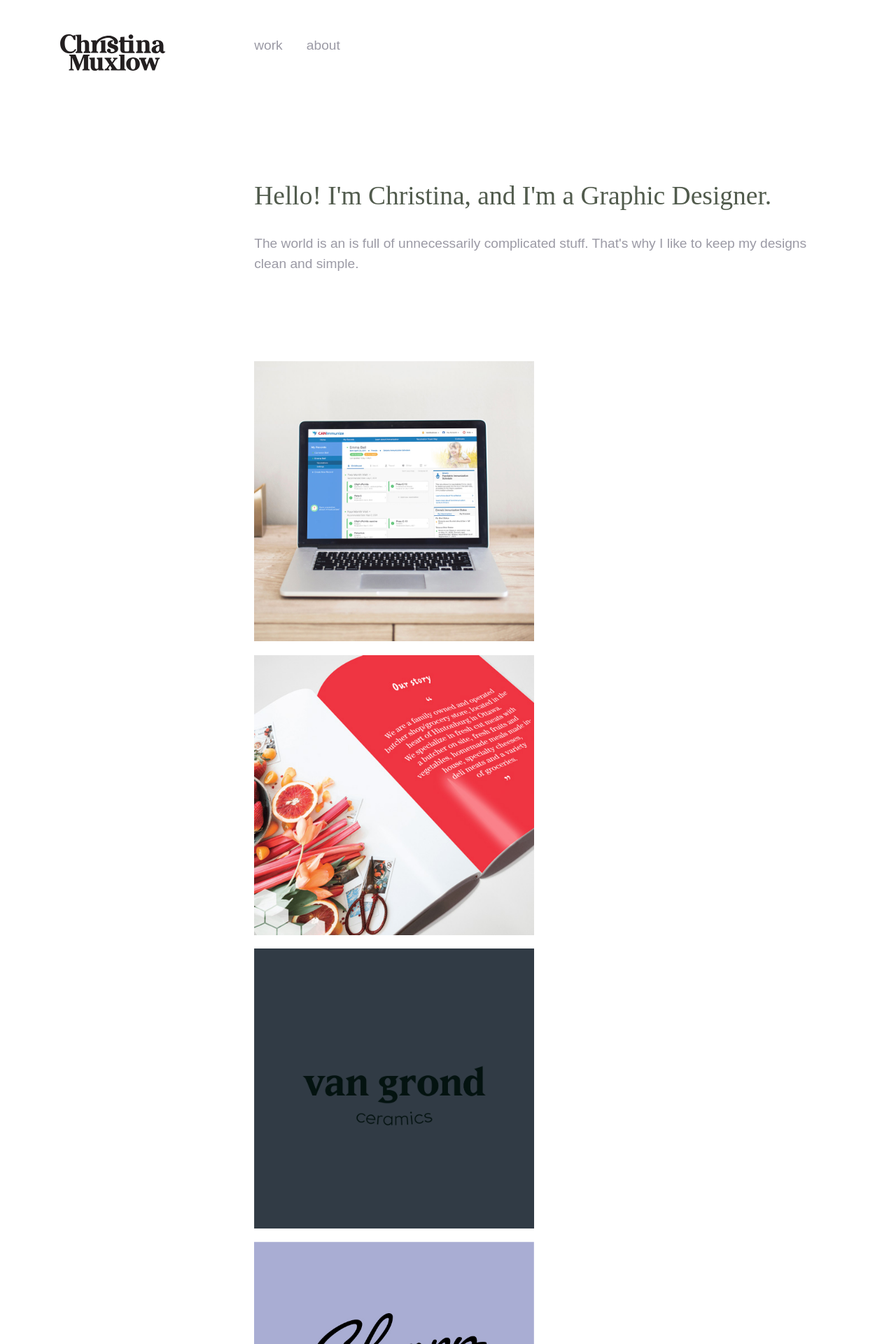
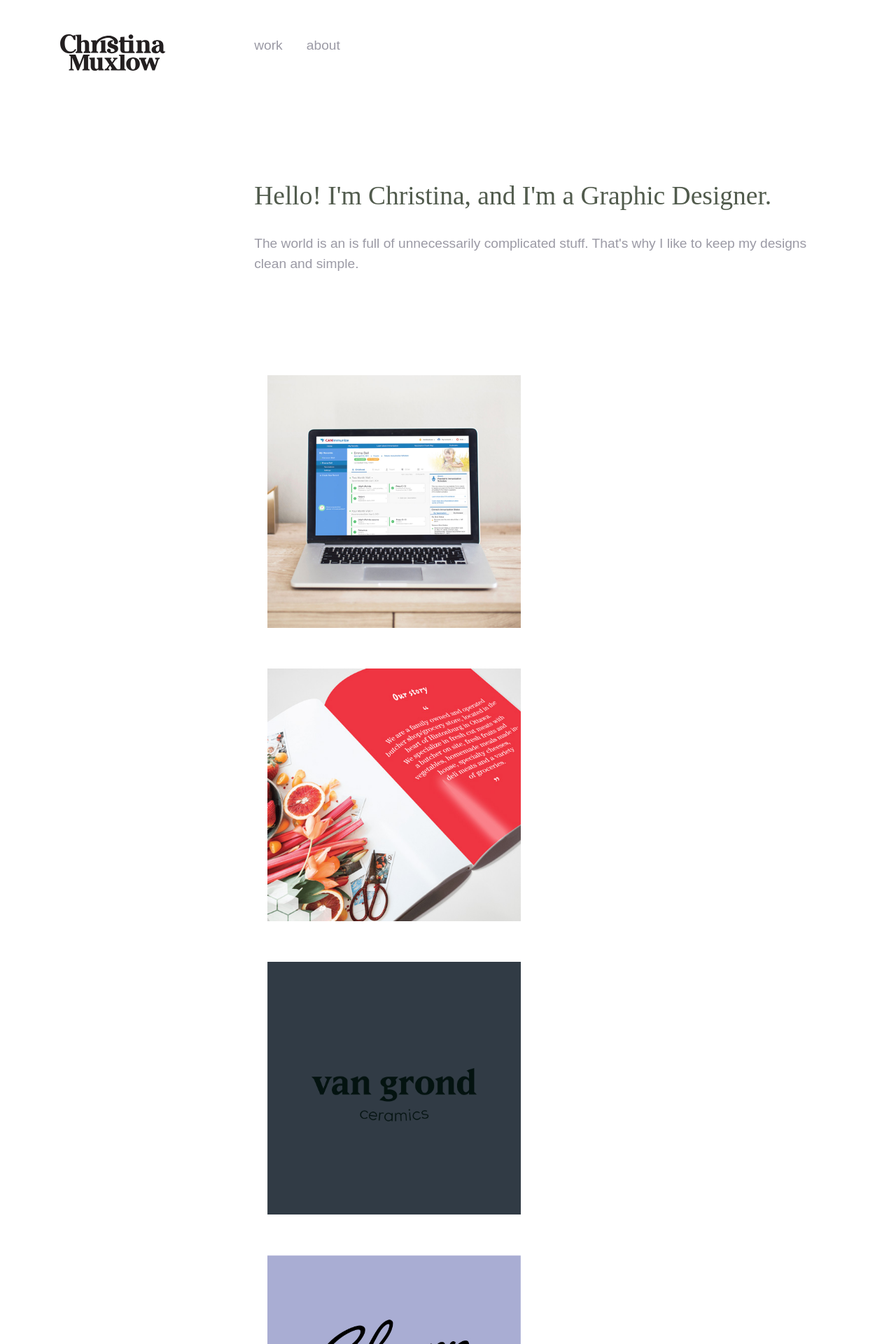
Before and after one commit to muxlowc/portfolio-site, a Jekyll site: the page built from index.html, in a window 1280 px wide. Shown: the top 1920 px of the page at 70% size. Built offline with Jekyll 4.4.1, drawn with Linux system fonts in a browser that asks for light colours.

Commit message:
changed bg images to figures

```diff
--- a/index.html
+++ b/index.html
@@ -7,41 +7,40 @@
   <section class="portfolio-content grid">
     <div class="unit xs-1 s-1 m-1 l-3-4 unit-offset-l-1-4 xl-3-4 unit-offset-xl-1-4">
       <div class="grid">
-        <a href="{{site.baseurl}}/ottawamhealth" class="card card1 unit xs-1 s-1 m-1 l-1-2 xl-1-3">
-          <div class="card-content">
-            <h5>Ottawa mHealth Lab</h5>
-            <p class="milli"><em>Web design, UI/UX, Print</em></p>
-          </div>
+        <a href="{{site.baseurl}}/ottawamhealth" class="card unit xs-1 s-1 m-1-2 l-1-2 xl-1-2">
+          <figure>
+            <img src="images/canimm-webclient1.jpg" alt="">
+            <figcaption class="card-content mega"><strong>Ottawa mHealth Lab</strong><br><em class="milli">Web Design, UI/UX</em></figcaption>
+          </figure>
         </a>
 
-        <a href="{{site.baseurl}}/hintonburg" class="card card2 unit xs-1 s-1 m-1 l-1-2 xl-2-3">
-          <div class="card-content">
-            <h5>Hintonburg Market</h5>
-            <p class="milli"><em>Branding, Print, Web Design</em></p>
-          </div>
+        <a href="{{site.baseurl}}/hintonburg" class="card unit xs-1 s-1 m-1-2 l-1-2 xl-1-2">
+          <figure>
+            <img src="images/hintonburg-project.jpg" alt="">
+            <figcaption class="card-content mega"><strong>Hintonburg Market</strong><br><em class="milli">Branding, Print</em></figcaption>
+          </figure>
         </a>
 
-        <a href="{{site.baseurl}}/van-grond" class="card card3 unit xs-1 s-1 m-1 l-1-2 xl-1-3">
-          <div class="card-content">
-            <h5>Van Grond Ceramics</h5>
-            <p class="milli"><em>Branding, Web Design, Print</em></p>
-          </div>
+        <a href="{{site.baseurl}}/van-grond" class="card unit xs-1 s-1 m-1-2 l-1-2 xl-1-2">
+          <figure>
+            <img src="images/van-grond-logo.jpg" alt="">
+            <figcaption class="card-content mega"><strong>Van Grond Ceramics</strong><br><em class="milli">Branding, Web Design, Print</em></figcaption>
+          </figure>
         </a>
 
-        <a href="{{site.baseurl}}/sharpasknives" class="card card4 unit xs-1 s-1 m-1 l-1-2 xl-1-3">
-          <div class="card-content">
-            <h5>Sharp as Knives</h5>
-            <p class="milli"><em>Typography, Branding</em></p>
-          </div>
+        <a href="{{site.baseurl}}/sharpasknives" class="card unit xs-1 s-1 m-1-2 l-1-2 xl-1-2">
+          <figure>
+            <img src="images/sharpasknives-logo.jpg" alt="">
+            <figcaption class="card-content mega"><strong>Sharp as Knives</strong><br><em class="milli">Branding, Typography</em></figcaption>
+          </figure>
         </a>
 
-        <a href="{{site.baseurl}}/ottawamhealth" class="card card1 unit xs-1 s-1 m-1 l-1-2 xl-1-3">
-          <div class="card-content">
-            <h5>CASA Styleguide</h5>
-            <p class="milli"><em>Print, Branding</em></p>
-          </div>
+        <a href="{{site.baseurl}}/casa" class="card unit xs-1 s-1 m-1-2 l-1-2 xl-1-2">
+          <figure>
+            <img src="images/casa-layout1.png" alt="">
+            <figcaption class="card-content mega"><strong>CASA Styleguide</strong><br><em class="milli">Print, Branding</em></figcaption>
+          </figure>
         </a>
-
 
 
       </div>
```
